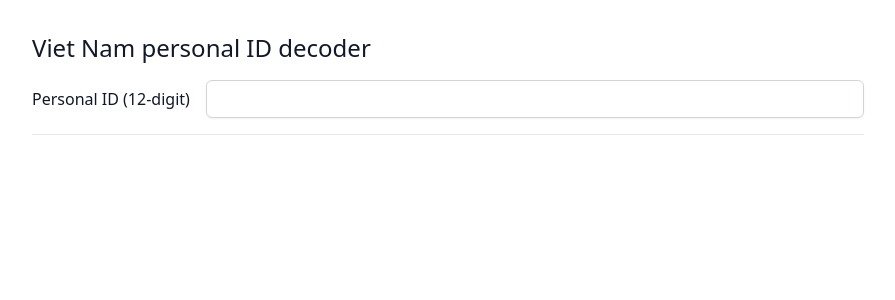
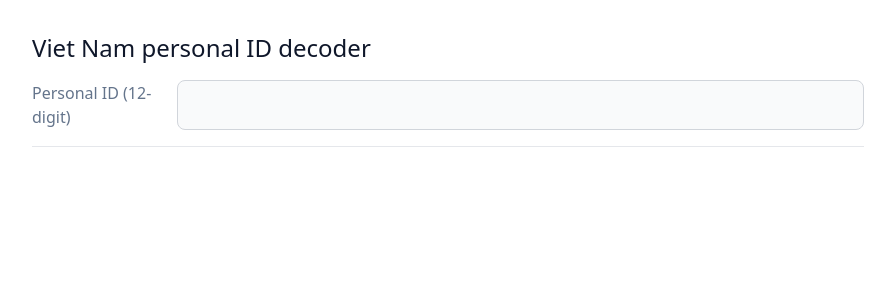
Before and after one commit to hongquan/vietnam-personal-id, a Vue app: page / in a window 1280 px wide. Shown: the top 300 px of the page, without its empty margins (192-1087 px from the left). Built offline with nearby package versions, Linux system fonts and the light colour scheme.

Commit message:
Dark mode

```diff
--- a/index.html
+++ b/index.html
@@ -6,7 +6,7 @@
     <meta name='viewport' content='width=device-width, initial-scale=1.0' />
     <title>Viet Nam personal ID decoder</title>
   </head>
-  <body class='leading-normal tracking-normal text-gray-900'>
+  <body class='bg-white dark:bg-slate-800 text-slate-500 dark:text-slate-400'>
     <div id='app'></div>
     <script type='module' src='/src/main.ts'></script>
   </body>
--- a/package.json
+++ b/package.json
@@ -17,7 +17,6 @@
   },
   "devDependencies": {
     "@rushstack/eslint-patch": "^1.1.4",
-    "@tailwindcss/forms": "^0.5.2",
     "@tailwindcss/typography": "^0.5.4",
     "@types/node": "^18.6.3",
     "@typescript-eslint/eslint-plugin": "^5.31.0",
--- a/src/App.vue
+++ b/src/App.vue
@@ -1,7 +1,7 @@
 <template>
   <div class='max-w-4xl mx-auto p-8'>
     <header>
-      <h1 class='text-2xl mb-4'>
+      <h1 class='text-2xl mb-4 text-slate-900 dark:text-white'>
         Viet Nam personal ID decoder
       </h1>
     </header>
@@ -18,7 +18,7 @@
             type='search'
             pattern='\d{12}'
             autocomplete='off'
-            class='mt-2 sm:mt-0 sm:grow focus:ring-indigo-500 focus:border-indigo-500 shadow-sm sm:text-sm border-gray-300 rounded-md'
+            class='mt-2 sm:mt-0 sm:grow bg-gray-50 border border-gray-300 text-gray-900 text-lg rounded-lg focus:ring-blue-500 focus:border-blue-500 block w-full p-2.5 dark:bg-gray-700 dark:border-gray-600 dark:placeholder-gray-400 dark:text-white dark:focus:ring-blue-500 dark:focus:border-blue-500'
           >
         </div>
       </form>
--- a/tailwind.config.cjs
+++ b/tailwind.config.cjs
@@ -5,6 +5,5 @@
     extend: {},
   },
   plugins: [
-    require('@tailwindcss/forms'),
   ],
 }
```
Also changed, not shown: 1 other file (tests, documents, lock files or other folders).
